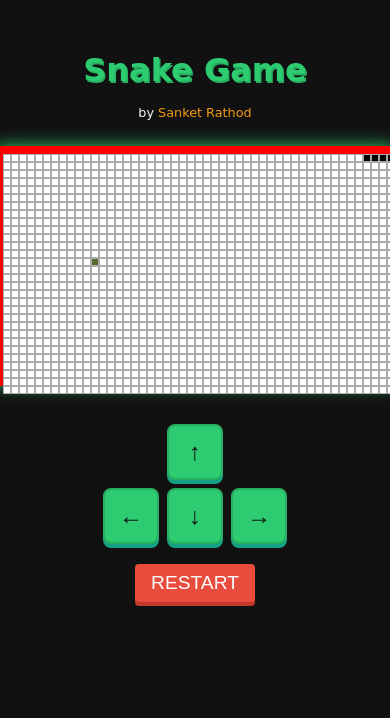
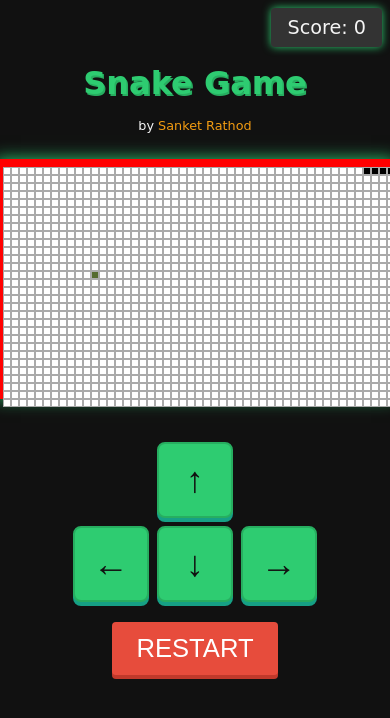
Before and after one commit to sanketrathod07/snakegame, a plain HTML site: page index.html in a window 390 px wide. Drawn offline with Linux system fonts and the light colour scheme.

Commit message:
Add files via upload

```diff
--- a/index.html
+++ b/index.html
@@ -116,10 +116,33 @@
       @media only screen and (max-width: 500px) {
         body {
           zoom: 80%;
+          padding-top: 5rem;
+        }
+        .canvasMainDiv {
+          height: 80%;
+        }
+        .control-btn {
+          width: 95px;
+          height: 95px;
+          font-size: 45px;
+        }
+        #restart-btn {
+          margin-top: 15px;
+          padding: 15px 30px;
+          font-size: 2rem;
         }
       }
-      .canvasMainDiv {
-        height: fit-content;
+
+      .score-card {
+        position: absolute;
+        top: 10px;
+        right: 10px;
+        background-color: #333;
+        color: #f5f5f5;
+        padding: 10px 20px;
+        border-radius: 5px;
+        font-size: 1.5rem;
+        box-shadow: 0 0 10px #2ecc71;
       }
 
       /* Font import for retro style */
@@ -134,6 +157,9 @@
         >Sanket Rathod</a
       >
     </span>
+    <div class="score-card" id="score-card">
+      Score: <span id="score-value">0</span>
+    </div>
 
     <div class="canvasMainDiv">
       <div id="canvas"></div>
--- a/snake.js
+++ b/snake.js
@@ -1,5 +1,8 @@
 const canvas = document.getElementById("canvas");
 const restartBtn = document.getElementById("restart-btn");
+
+let score = 0; // Initialize the score
+
 
 const ROWS = 30;
 const COLS = 50;
@@ -167,6 +170,10 @@ function stopGame(success) {
 }
 
 function startGame() {
+
+  score = 0; // Reset the score when the game starts
+  updateScore();
+
   directionQueue = [];
   currentDirection = moveRight;
   currentSnake = makeInitialSnake();
@@ -316,3 +323,24 @@ function checkIntegrity_SLOW() {
 function areSameSets_SLOW(a, b) {
   return JSON.stringify([...a].sort()) === JSON.stringify([...b].sort());
 }
+
+
+
+// Update the score when food is eaten
+function pushHead(nextHead) {
+  currentSnake.push(nextHead);
+  let key = toKey(nextHead);
+  currentVacantKeys.delete(key);
+  currentSnakeKeys.add(key);
+
+  // Check if the snake ate food
+  if (key === currentFoodKey) {
+    score += 10; // Increment the score
+    updateScore();
+  }
+}
+
+function updateScore() {
+  const scoreElement = document.getElementById("score-value");
+  scoreElement.textContent = score;
+}
```
